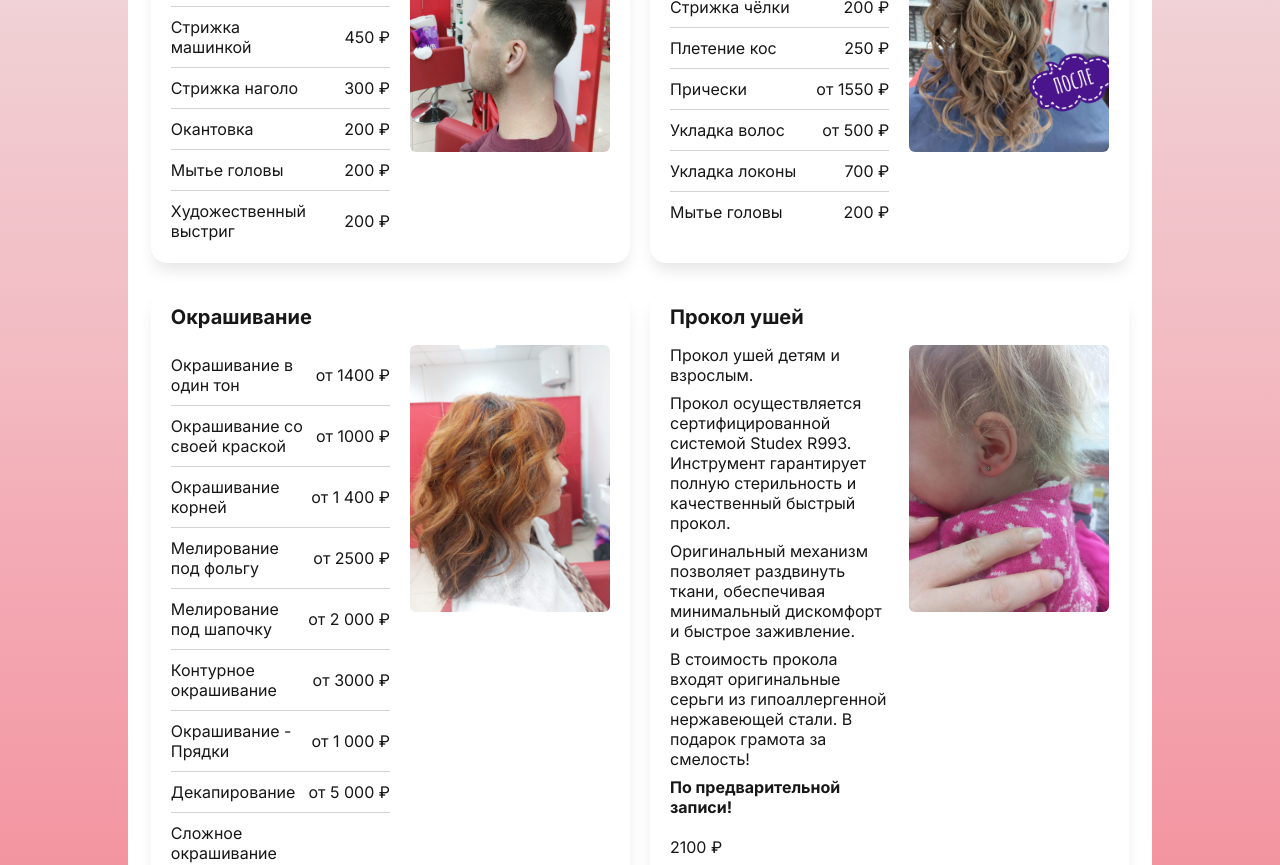
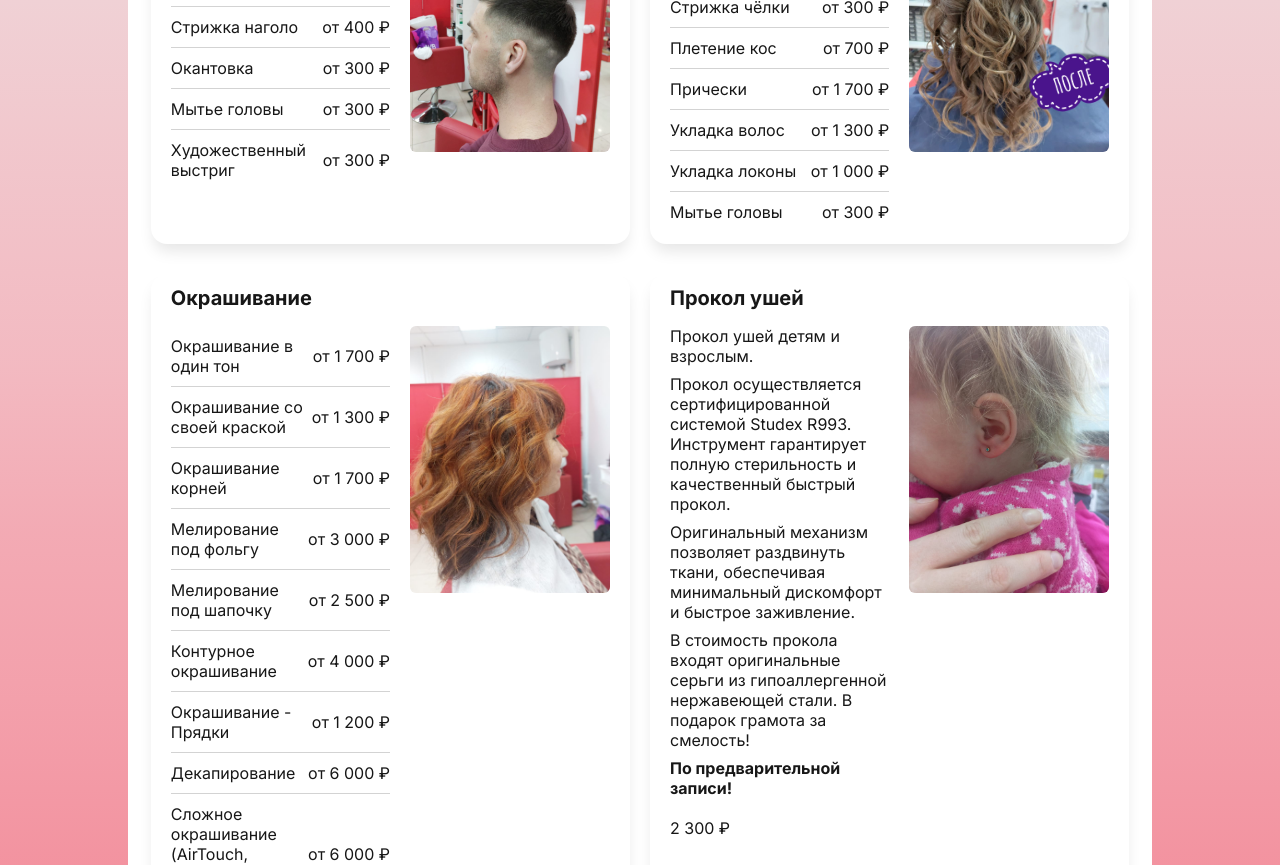
Before and after one commit to MichaelStavrov/prichesonchik, a Next.js app: page /services in a window 1280 px wide. Shown: the part 1060-1925 px from the top of the page. Built offline with nearby package versions, Linux system fonts and the light colour scheme; a web font is replaced by a local one; what @ant-design/nextjs-registry would draw is missing.

Commit message:
chore: синхронизированы исходники с текущим сайтом

```diff
--- a/next.config.ts
+++ b/next.config.ts
@@ -1,7 +1,9 @@
 import type { NextConfig } from 'next';
 
 const nextConfig: NextConfig = {
-  output: 'standalone',
+  output: 'export',
+  images: { unoptimized: true },
+  trailingSlash: true,
 };
 
 export default nextConfig;
--- a/src/app/contacts/page.tsx
+++ b/src/app/contacts/page.tsx
@@ -38,7 +38,7 @@ const ContactsPage = () => {
           </div>
           <div className={styles.contactsRow}>
             <span className={styles.contactsName}>График работы:</span>
-            <span>Ежедневно с&nbsp;10.00&nbsp;до&nbsp;20.00</span>
+            <span>Пн, Чт-Вс: с&nbsp;10.00&nbsp;до&nbsp;20.00</span>
           </div>
           <div className={styles.contactsRow}>
             <span className={styles.contactsName}>ВКонтакте:</span>
--- a/src/app/layout.tsx
+++ b/src/app/layout.tsx
@@ -139,7 +139,7 @@ export default function RootLayout({
                             <ClockCircleFilled
                               className={styles.contactsItemIcon2}
                             />
-                            <span>Ежедневно с&nbsp;10.00 до&nbsp;20.00</span>
+                            <span>Пн, Чт-Вс: с&nbsp;10.00 до&nbsp;20.00</span>
                           </div>
                           <div className={styles.contactsItem}>
                             <CompassFilled
@@ -193,7 +193,7 @@ export default function RootLayout({
                             <ClockCircleFilled
                               className={styles.contactsItemIcon2}
                             />
-                            <span>Ежедневно с&nbsp;10.00 до&nbsp;20.00</span>
+                            <span>Пн, Чт-Вс: с&nbsp;10.00 до&nbsp;20.00</span>
                           </div>
                           <div className={styles.contactsItem}>
                             <CompassFilled
@@ -256,7 +256,10 @@ export default function RootLayout({
                     addressCountry: 'RU',
                   },
                   telephone: '+7-925-255-19-49',
-                  openingHours: 'Mo-Su 10:00-19:00',
+                  openingHours: [
+                    'Mo 10:00-20:00',
+                    'Th-Su 10:00-20:00',
+                  ],
                 }),
               }}
             />
--- a/src/app/services/page.tsx
+++ b/src/app/services/page.tsx
@@ -25,56 +25,54 @@ interface Services {
 
 const ServicesPage = () => {
   const servicesGirls: ServicesItems[] = [
-    { name: 'Стрижка модельная', price: '700' },
-    { name: 'Стрижка концов', price: '400' },
-    { name: 'Стрижка чёлки', price: '150' },
-    { name: 'Плетение кос', price: 'от 250' },
-    { name: 'Прически', price: 'от 250' },
-    { name: 'Окрашивание мелками', price: 'от 150' },
+    { name: 'Стрижка модельная', price: 'от 800' },
+    { name: 'Стрижка концов', price: 'от 600' },
+    { name: 'Стрижка чёлки', price: 'от 300' },
+    { name: 'Плетение кос', price: 'от 700' },
+    { name: 'Прически', price: 'от 700' },
   ];
 
   const servicesBoys: ServicesItems[] = [
-    { name: 'Стрижка модельная', price: '700' },
-    { name: 'Стрижка машинкой', price: '450' },
-    { name: 'Стрижка наголо', price: '300' },
-    { name: 'Окантовка', price: '200' },
-    { name: 'Мытье головы', price: '200' },
-    { name: 'Художественный выстриг', price: '200' },
+    { name: 'Стрижка модельная', price: 'от 800' },
+    { name: 'Стрижка машинкой', price: 'от 600' },
+    { name: 'Стрижка наголо', price: 'от 400' },
+    { name: 'Окантовка', price: 'от 300' },
+    { name: 'Мытье головы', price: 'от 300' },
+    { name: 'Художественный выстриг', price: 'от 300' },
   ];
 
   const servicesMens: ServicesItems[] = [
-    { name: 'Стрижка модельная', price: '700' },
-    { name: 'Стрижка ножницами', price: '650' },
-    { name: 'Стрижка машинкой', price: '450' },
-    { name: 'Стрижка наголо', price: '300' },
-    { name: 'Окантовка', price: '200' },
-    { name: 'Мытье головы', price: '200' },
-    { name: 'Художественный выстриг', price: '200' },
+    { name: 'Стрижка модельная', price: 'от 800' },
+    { name: 'Стрижка машинкой', price: 'от 600' },
+    { name: 'Стрижка наголо', price: 'от 400' },
+    { name: 'Окантовка', price: 'от 300' },
+    { name: 'Мытье головы', price: 'от 300' },
+    { name: 'Художественный выстриг', price: 'от 300' },
   ];
 
   const servicesWomans: ServicesItems[] = [
-    { name: 'Стрижка модельная', price: '700' },
-    { name: 'Стрижка концов', price: '500' },
-    { name: 'Стрижка чёлки', price: '200' },
-    { name: 'Плетение кос', price: '250' },
-    { name: 'Прически', price: 'от 1550' },
-    { name: 'Укладка волос', price: 'от 500' },
-    { name: 'Укладка локоны', price: '700' },
-    { name: 'Мытье головы', price: '200' },
+    { name: 'Стрижка модельная', price: 'от 800' },
+    { name: 'Стрижка концов', price: 'от 600' },
+    { name: 'Стрижка чёлки', price: 'от 300' },
+    { name: 'Плетение кос', price: 'от 700' },
+    { name: 'Прически', price: 'от 1 700' },
+    { name: 'Укладка волос', price: 'от 1 300' },
+    { name: 'Укладка локоны', price: 'от 1 000' },
+    { name: 'Мытье головы', price: 'от 300' },
   ];
 
   const coloring: ServicesItems[] = [
-    { name: 'Окрашивание в один тон', price: 'от 1400' },
-    { name: 'Окрашивание со своей краской', price: 'от 1000' },
-    { name: 'Окрашивание корней', price: 'от 1 400' },
-    { name: 'Мелирование под фольгу', price: 'от 2500' },
-    { name: 'Мелирование под шапочку', price: 'от 2 000' },
-    { name: 'Контурное окрашивание', price: 'от 3000' },
-    { name: 'Окрашивание - Прядки', price: 'от 1 000' },
-    { name: 'Декапирование', price: 'от 5 000' },
+    { name: 'Окрашивание в один тон', price: 'от 1 700' },
+    { name: 'Окрашивание со своей краской', price: 'от 1 300' },
+    { name: 'Окрашивание корней', price: 'от 1 700' },
+    { name: 'Мелирование под фольгу', price: 'от 3 000' },
+    { name: 'Мелирование под шапочку', price: 'от 2 500' },
+    { name: 'Контурное окрашивание', price: 'от 4 000' },
+    { name: 'Окрашивание - Прядки', price: 'от 1 200' },
+    { name: 'Декапирование', price: 'от 6 000' },
     {
       name: 'Сложное окрашивание (AirTouch, Омбре, Шатуш, Балаяж)',
-      price: 'от 5 000',
+      price: 'от 6 000',
     },
   ];
 
@@ -99,7 +97,7 @@ const ServicesPage = () => {
           <b>По предварительной записи!</b>
         </span>
       ),
-      price: '2100',
+      price: '2 300',
     },
   ];
 
```
Also changed, not shown: src/app/stock/page.tsx (+3 -29 lines).
